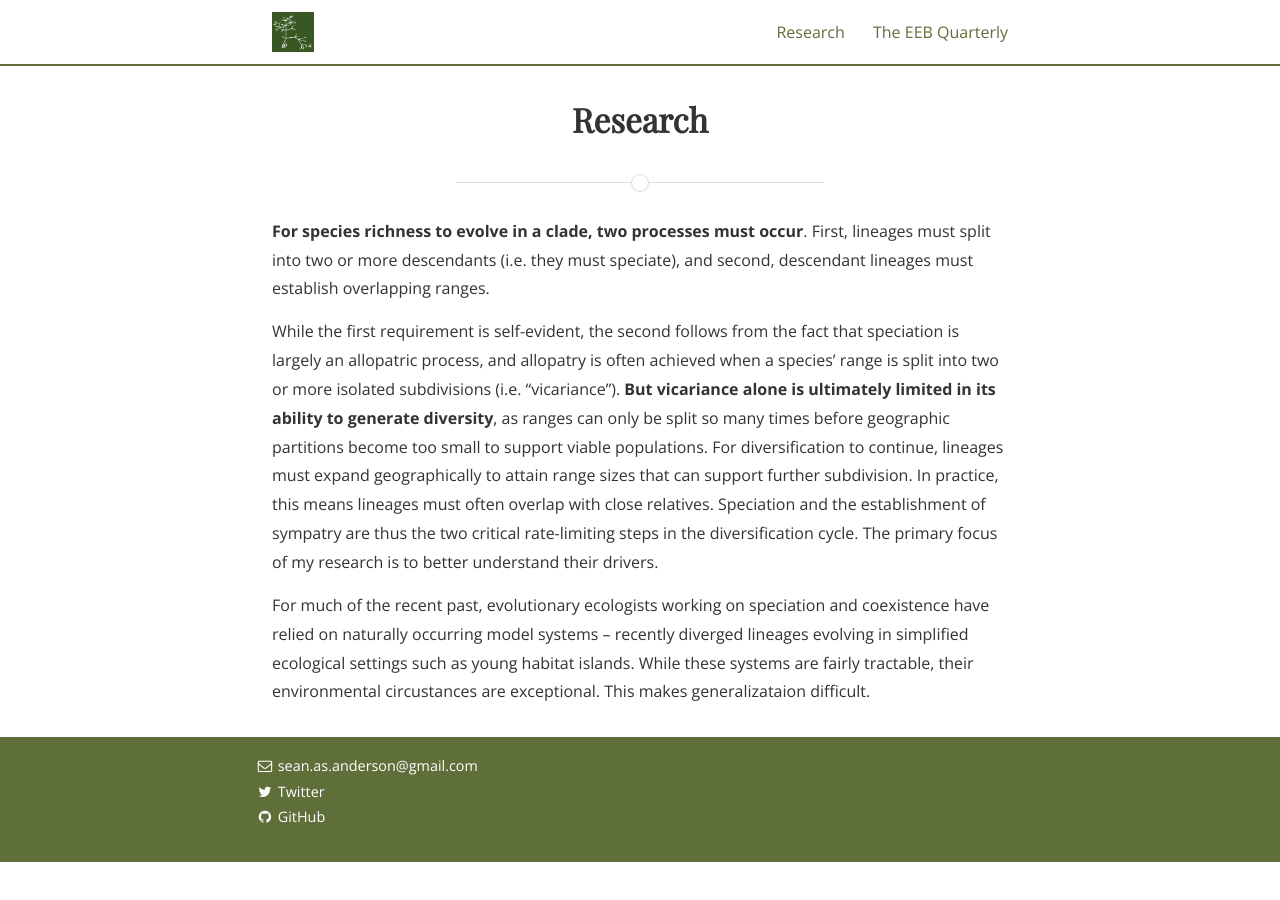
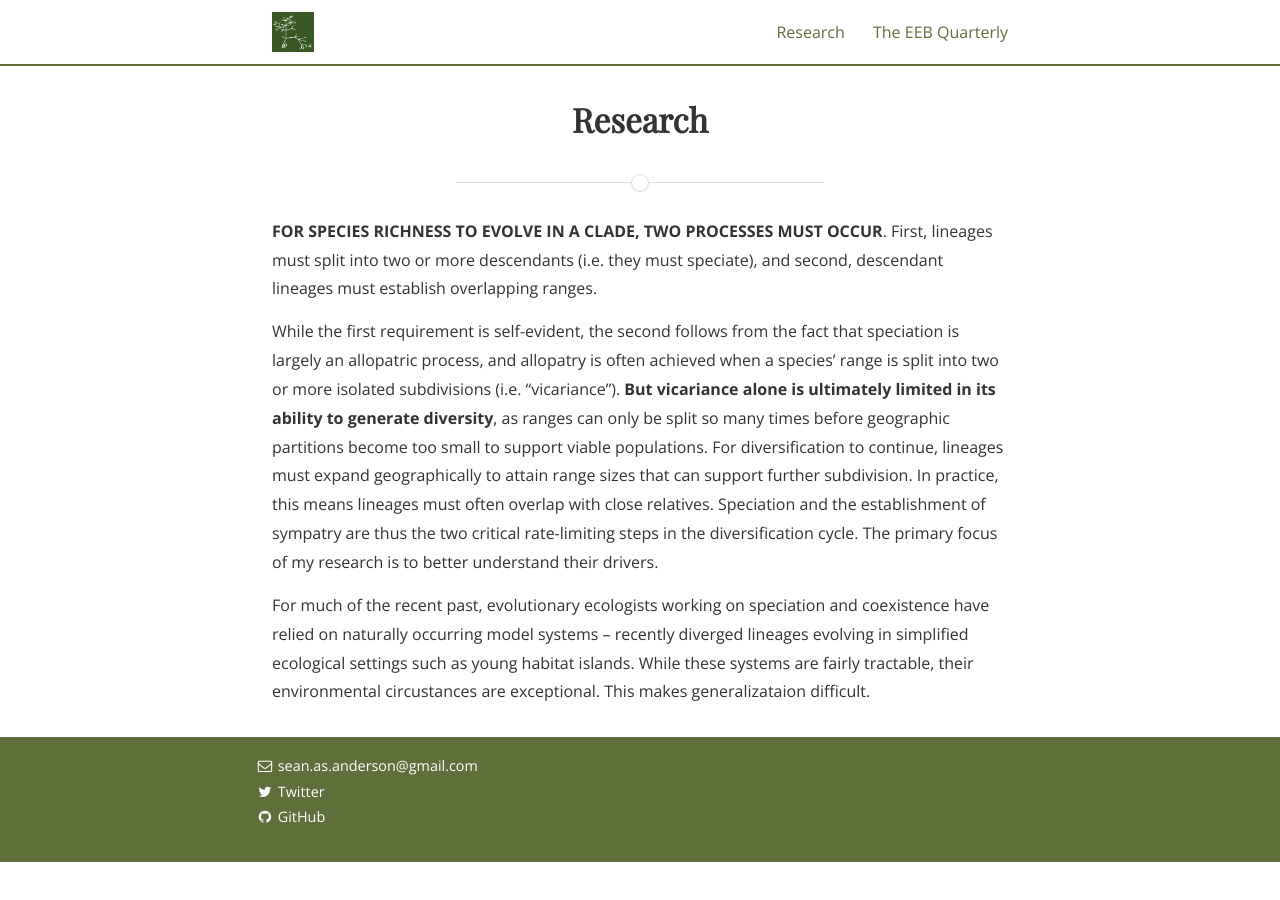
Before and after one commit to SeanASAnderson/SeanASAnderson.github.io, a Jekyll site: the page built from research.md, in a window 1280 px wide. Built offline with Jekyll 4.4.1, drawn with Linux system fonts in a browser that asks for light colours; nearby versions of some CDN libraries; some web fonts are replaced.

Commit message:
drafting resarch page blurb

```diff
--- a/research.md
+++ b/research.md
@@ -5,7 +5,7 @@ permalink: /research/
 main_nav: true
 ---
 
-**For species richness to evolve in a clade, two processes must occur**. First, lineages must split into two or more descendants (i.e. they must speciate), and second, descendant lineages must establish overlapping ranges.
+**FOR SPECIES RICHNESS TO EVOLVE IN A CLADE, TWO PROCESSES MUST OCCUR**. First, lineages must split into two or more descendants (i.e. they must speciate), and second, descendant lineages must establish overlapping ranges.
 
 While the first requirement is self-evident, the second follows from the fact that speciation is largely an allopatric process, and allopatry is often achieved when a species’ range is split into two or more isolated subdivisions (i.e. “vicariance”). **But vicariance alone is ultimately limited in its ability to generate diversity**, as ranges can only be split so many times before geographic partitions become too small to support viable populations. For diversification to continue, lineages must expand geographically to attain range sizes that can support further subdivision. In practice, this means lineages must often overlap with close relatives. Speciation and the establishment of sympatry are thus the two critical rate-limiting steps in the diversification cycle. The primary focus of my research is to better understand their drivers.
 
```
